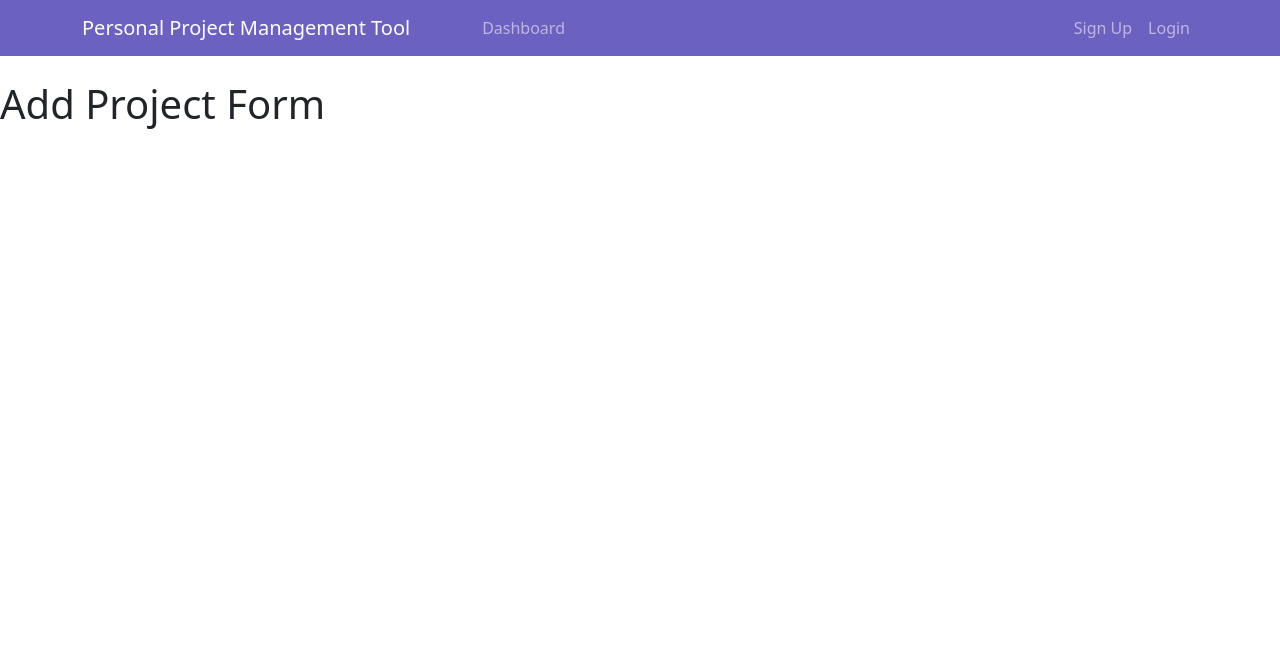
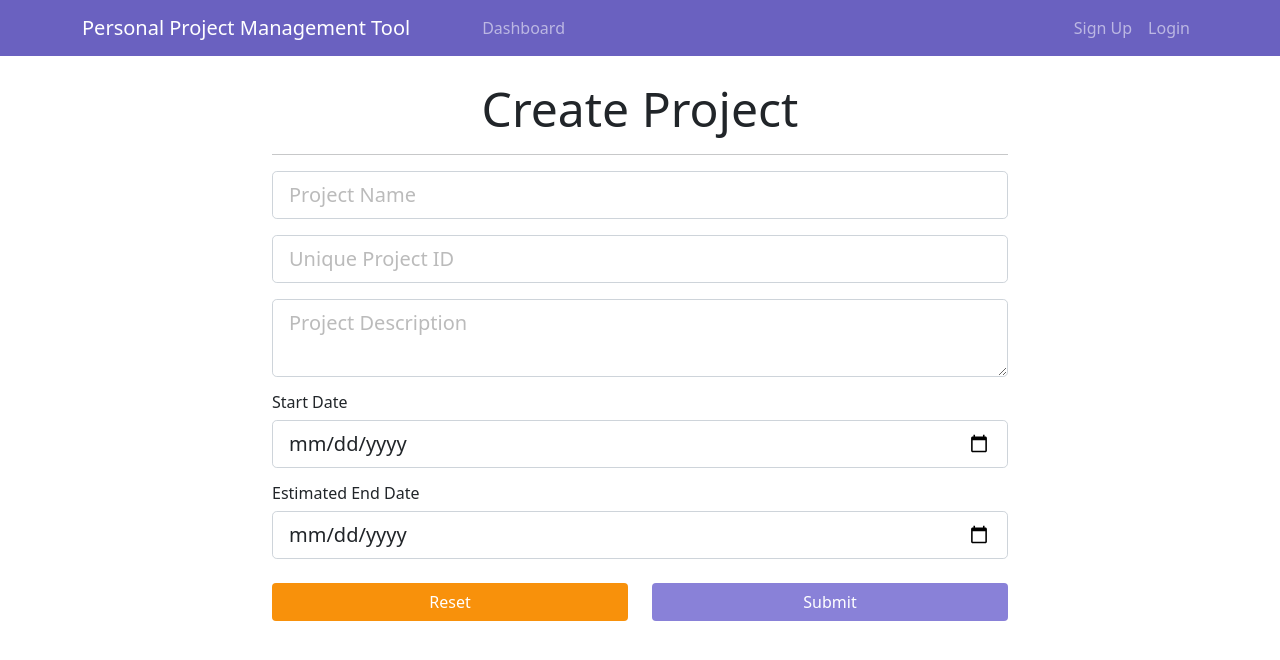
Before and after one commit to Koscee/PPM-tool, a React (Create React App) app in the folder ppmtool-react-client/: page /addProject in a window 1280 px wide. Shown: the top 660 px of the page. Built offline with nearby package versions, Linux system fonts and the light colour scheme.

Commit message:
Implement AddProject component design. Handle form input change, form submit and form reset using react state system.

```diff
--- a/ppmtool-react-client/src/App.css
+++ b/ppmtool-react-client/src/App.css
@@ -14,9 +14,17 @@ a {
   background-color: #8981d8;
   color: #fff;
 }
-
 .btn-purple:hover {
   background-color: #8078cb;
+  color: #fff;
+}
+
+.btn-reset {
+  background-color: rgb(248, 145, 11);
+  color: #fff;
+}
+.btn-reset:hover {
+  background-color: rgb(238, 135, 0);
   color: #fff;
 }
 
--- a/ppmtool-react-client/src/components/Dashboard.js
+++ b/ppmtool-react-client/src/components/Dashboard.js
@@ -9,7 +9,7 @@ class Dashboard extends Component {
         <div className="container">
           <div className="row">
             <div className="col-md-12">
-              <h1 className="display-4 text-center">Projects</h1>
+              <h1 className="display-5 text-center">Projects</h1>
               <br />
               <CreateProjectButton />
               <br />
--- a/ppmtool-react-client/src/components/project/AddProject.js
+++ b/ppmtool-react-client/src/components/project/AddProject.js
@@ -1,10 +1,108 @@
 import React, { Component } from "react";
 
 class AddProject extends Component {
+  initialState = {
+    projectName: "",
+    projectIdentifier: "",
+    description: "",
+    start_date: "",
+    end_date: "",
+  };
+
+  state = this.initialState;
+
+  onInputChange = (e) => {
+    this.setState({ [e.target.name]: e.target.value });
+  };
+
+  onFormSubmit = (e) => {
+    e.preventDefault();
+    const newProject = this.state;
+    console.log(newProject);
+  };
+
+  onFormReset = () => {
+    this.setState(this.initialState);
+  };
+
   render() {
     return (
-      <div>
-        <h1>Add Project Form</h1>
+      <div className="project">
+        <div className="container">
+          <div className="row">
+            <div className="col-md-8 m-auto">
+              <h5 className="display-5 text-center">Create Project</h5>
+
+              <hr />
+
+              <form onSubmit={this.onFormSubmit} onReset={this.onFormReset}>
+                <div className="my-3">
+                  <input
+                    type="text"
+                    className="form-control form-control-lg "
+                    placeholder="Project Name"
+                    name="projectName"
+                    value={this.state.projectName}
+                    onChange={this.onInputChange}
+                  />
+                </div>
+
+                <div className="my-3">
+                  <input
+                    type="text"
+                    className="form-control form-control-lg"
+                    placeholder="Unique Project ID"
+                    name="projectIdentifier"
+                    value={this.state.projectIdentifier}
+                    onChange={this.onInputChange}
+                  />
+                </div>
+
+                <div className="my-3">
+                  <textarea
+                    className="form-control form-control-lg"
+                    placeholder="Project Description"
+                    name="description"
+                    value={this.state.description}
+                    onChange={this.onInputChange}
+                  ></textarea>
+                </div>
+
+                <div className="my-3">
+                  <h6>Start Date</h6>
+                  <input
+                    type="date"
+                    className="form-control form-control-lg"
+                    name="start_date"
+                    value={this.state.start_date}
+                    onChange={this.onInputChange}
+                  />
+                </div>
+
+                <div className="my-3">
+                  <h6>Estimated End Date</h6>
+                  <input
+                    type="date"
+                    className="form-control form-control-lg"
+                    name="end_date"
+                    value={this.state.end_date}
+                    onChange={this.onInputChange}
+                  />
+                </div>
+
+                <div className="row mt-4">
+                  <div className="col-6">
+                    <input type="reset" className="btn btn-reset w-100" />
+                  </div>
+
+                  <div className="col-6 me-auto">
+                    <input type="submit" className="btn btn-purple w-100" />
+                  </div>
+                </div>
+              </form>
+            </div>
+          </div>
+        </div>
       </div>
     );
   }
```
